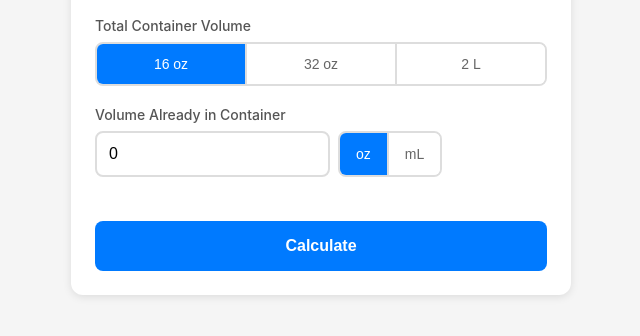
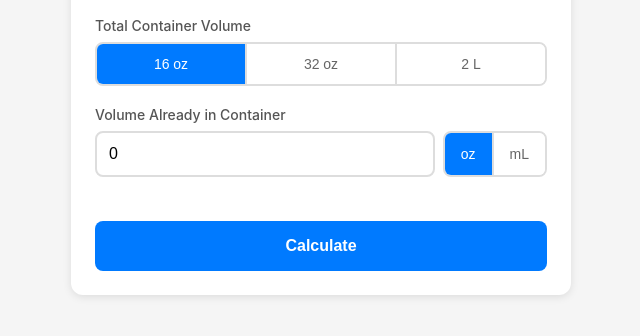
Before and after one commit to ldayton/Dilution, a plain HTML site: page index.html in a window 1280 px wide. Shown: the part 180-516 px from the top of the page, without its empty margins (319-959 px from the left). Drawn offline with Linux system fonts and the light colour scheme.

Commit message:
fix layout

```diff
--- a/index.html
+++ b/index.html
@@ -69,7 +69,7 @@
         }
 
         input[type="number"] {
-            flex: 0 1 auto;
+            flex: 1;
             min-width: 0;
             padding: 12px;
             border: 2px solid #ddd;
```
